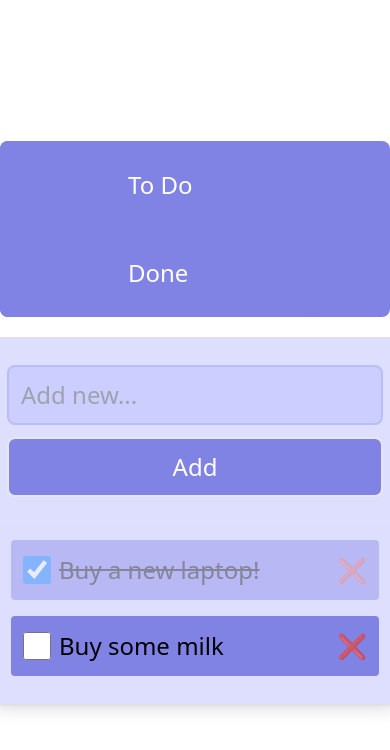
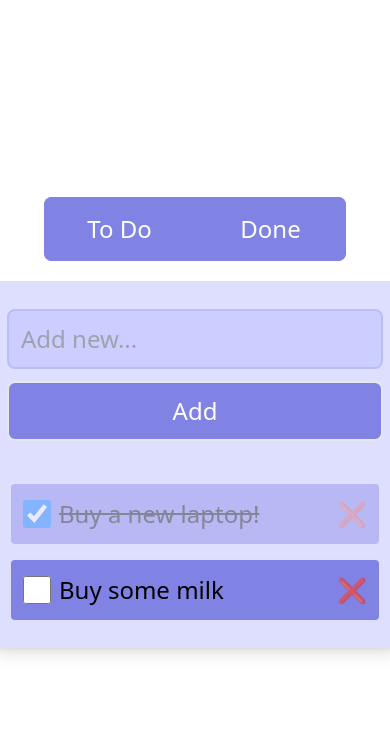
Before and after one commit to imnoura/to-do-app, a Vue app: page / in a window 390 px wide. Shown: the top 750 px of the page. Built offline with nearby package versions, Linux system fonts and the light colour scheme.

Commit message:
chore: add responsive

```diff
--- a/src/components/Header.vue
+++ b/src/components/Header.vue
@@ -1,5 +1,7 @@
 <template>
-  <div class="@apply bg-[#8083e4] mb-5 rounded-lg">
+  <div
+    class="@apply flex w-[302px] h-16 sm:w-[623px] bg-[#8083e4] mb-5 rounded-lg"
+  >
     <button>To Do</button>
     <button>Done</button>
   </div>
@@ -11,7 +13,7 @@ defineProps({});
 
 <style scoped lang="postcss">
 button {
-  @apply bg-[#8083e4] rounded-lg py-7 px-32 text-2xl text-white;
+  @apply flex-1 justify-evenly bg-[#8083e4] rounded-lg text-2xl text-white;
 }
 button:hover {
   @apply bg-[#6b6fe6];
```
